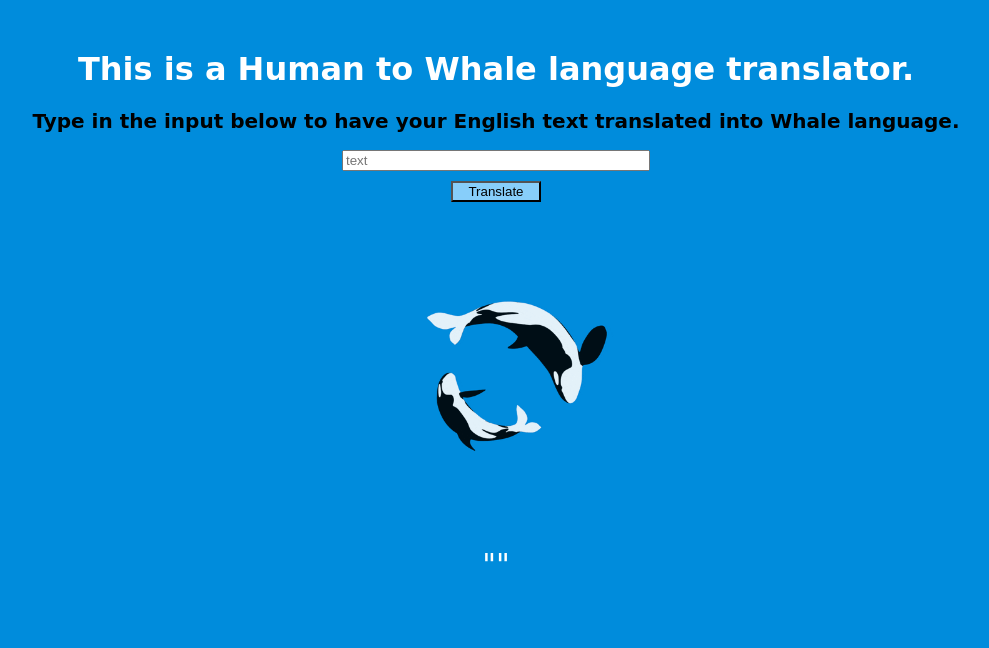
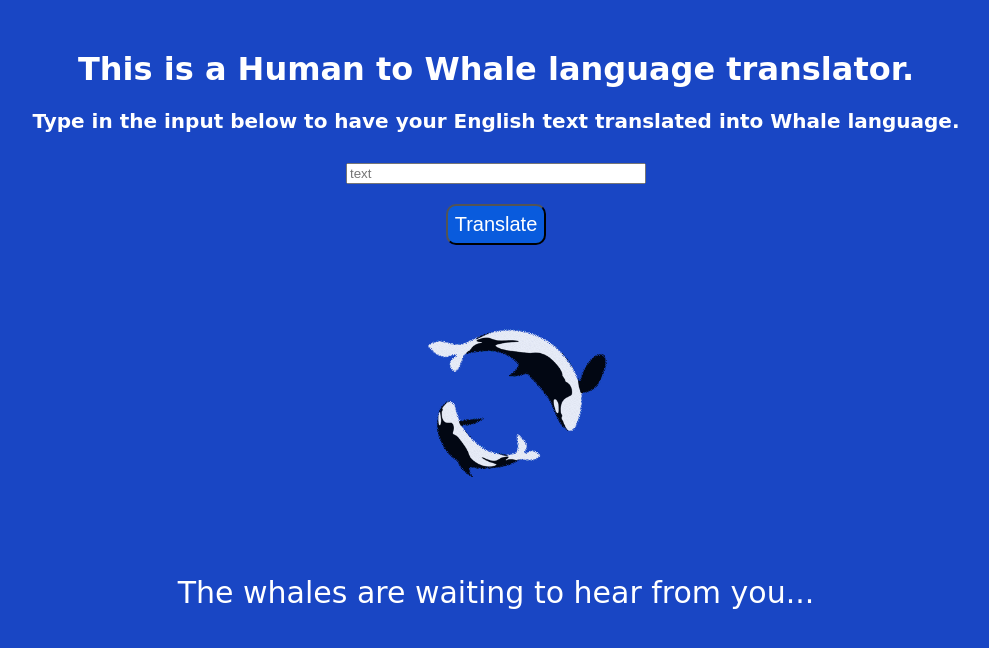
Before and after one commit to GunnDroid/Human-to-Whale-Talk, a plain HTML site: page index.html in a window 1280 px wide. Both pictures are taken after a click on the button "Translate". Shown: the whole page, without its empty margins (144-1133 px from the left). Drawn offline with Linux system fonts and the light colour scheme; a web font is replaced by a local one.

Commit message:
CSS updates

```diff
--- a/index.html
+++ b/index.html
@@ -19,29 +19,28 @@
 
     <input
       autocomplete="off"
-      type="text"
+      type="search"
       id="englishInput"
       placeholder="text"
       style="width: 300px"
-      onfocus="this.value=''"
     />
     <button type="button" id="translate" onclick="getInputValue()">
       Translate
     </button>
+    <!-- <button type="button" id="clear" onclick="clearInput()">Clear</button> -->
     <!-- <button type="button" id="clear" onclick="clearInputValue()">Clear</button> -->
 
     <!-- <label for="name"></label> -->
     <!-- <input type="text" id="name" name="name" required size="10" /> -->
     <!-- <input type="email" id="email" placeholder="email" -->
 
-    <img src="/resources/whales.gif" alt="Yin Yang Whales" />
+    <img src="/resources/whales2.gif" alt="Yin Yang Whales" />
     <p id="translatedText">Your whale speech will appear here!</p>
 
     <audio
       id="whaleSounds"
       autoplay
-      loop
-      src="/resources/pesnja-kita-whale-sounds.mp3"
+      src="resources/pesnjakitawhalesounds.mp3"
     ></audio>
   </body>
 </html>
--- a/js/extra.js
+++ b/js/extra.js
@@ -1,2 +1,7 @@
 const audio = document.getElementById("whaleSounds");
 audio.volume = 0.1;
+
+// function clearInput() {
+//     document.getElementById("clear")
+
+// }
--- a/js/whaleTalk.js
+++ b/js/whaleTalk.js
@@ -1,3 +1,4 @@
+// The translation of English to Whale function.
 function getInputValue() {
   // Selecting the input element and get its value
   let inputVal = document.getElementById("englishInput").value;
@@ -7,10 +8,6 @@ function getInputValue() {
   const input = inputVal;
   const vowels = ["a", "e", "i", "o", "u"];
   const resultArray = [];
-
-  // if (input === "") {
-  //   return "You must type in the box";
-  // }
 
   for (let i = 0; i < input.length; i++) {
     // console.log('i is ' + i);
@@ -30,11 +27,16 @@ function getInputValue() {
     }
   }
 
-  const resultString = `"${resultArray.join(" ").toUpperCase()}"`;
-
-  document.getElementById("translatedText").innerHTML = resultString;
+  if (input === "") {
+    document.getElementById("translatedText").innerHTML =
+      "The whales are waiting to hear from you...";
+  } else {
+    const resultString = `"${resultArray.join(" ").toUpperCase()}"`;
+    document.getElementById("translatedText").innerHTML = resultString;
+  }
 }
 
+// The event listener to use the enter key to translate the input text
 const inputEnter = document.getElementById("englishInput");
 
 inputEnter.addEventListener("keypress", function (event) {
--- a/style.css
+++ b/style.css
@@ -1,7 +1,7 @@
 @import url("https://fonts.googleapis.com/css2?family=Nova+Round&display=swap");
 
 body {
-  background-color: rgb(0, 140, 220, 1);
+  background-color: rgb(0, 50, 190, 0.9);
   font-family: "Nova Round", cursive;
 }
 
@@ -17,12 +17,15 @@ h1 {
 h2 {
   font-size: 20px;
   text-align: center;
+  color: white;
 }
 
 input {
   display: block;
   margin-right: auto;
   margin-left: auto;
+  margin-top: 30px;
+  margin-bottom: 20px;
 }
 
 button {
@@ -30,17 +33,23 @@ button {
   margin-right: auto;
   margin-left: auto;
   margin-top: 10px;
-  background-color: lightskyblue;
-  width: 90px;
+  background-color: rgba(7, 94, 224, 0.873);
+  width: fit-content;
+  color: white;
+  border-radius: 10px;
+  font-size: 20px;
+  padding: 7px;
 }
 
 img {
   display: block;
   margin-right: auto;
   margin-left: auto;
-  margin-top: 70px;
+  margin-top: 55px;
+  margin-bottom: 50px;
   opacity: 90%;
   width: 300px;
+  background-blend-mode: difference;
 }
 
 p {
```
Also changed, not shown: resources/whales2.gif (added), 5 other files.
